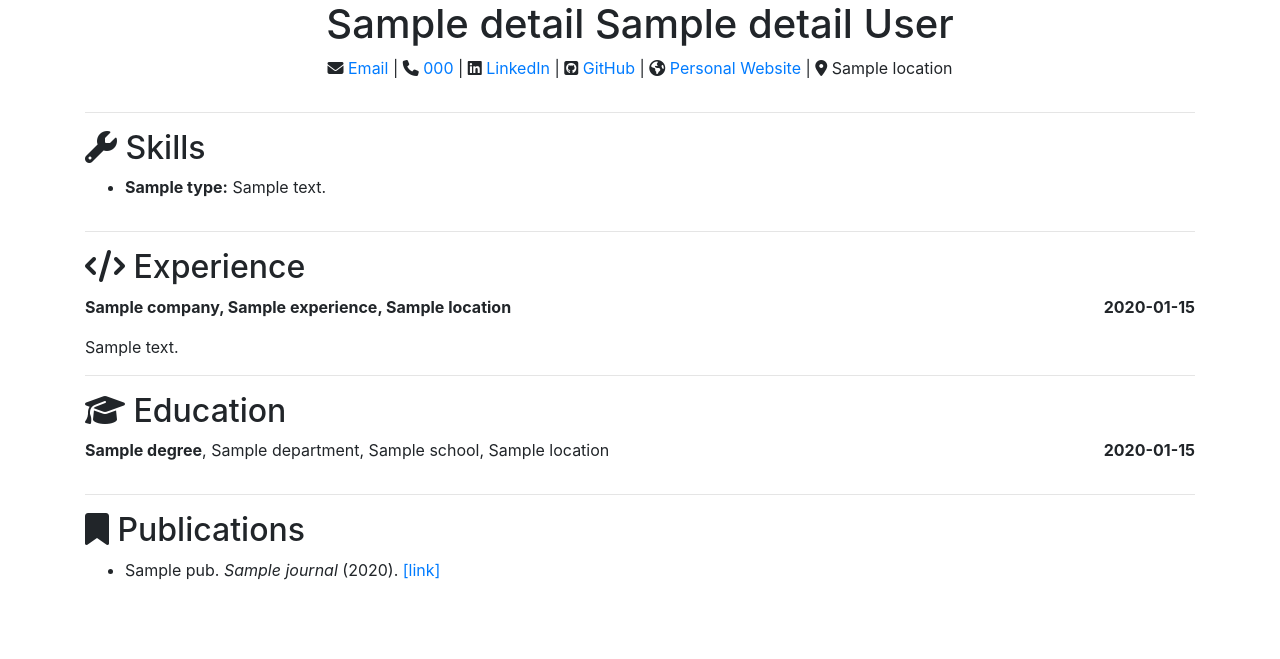
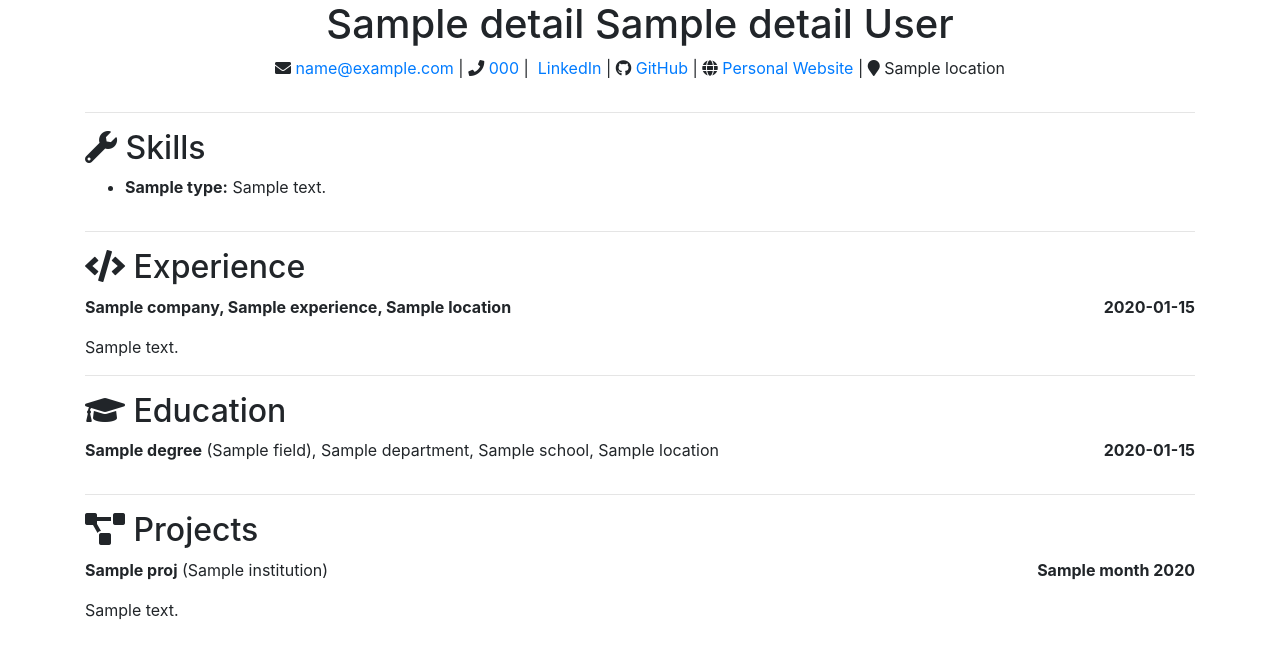
Before and after one commit to ericmjl/resume, a Flask app: template templates/resume.html.j2 in a window 1280 px wide. Shown: the top 659 px of the page. Run offline with Flask 2, Linux system fonts and the light colour scheme; the template is opened without the code that fills it: most values are stand-ins (such as "Sample title", 1, 10 or a date in 2020); some libraries are stand-ins or nearby versions.

Commit message:
updated template for Jixin's resume

```diff
--- a/templates/resume.html.j2
+++ b/templates/resume.html.j2
@@ -4,7 +4,7 @@
         <meta charset="utf-8">
         <!-- Bootstrap v4beta Imports -->
         <link rel="stylesheet" href="https://stackpath.bootstrapcdn.com/bootstrap/4.1.1/css/bootstrap.min.css" integrity="sha384-WskhaSGFgHYWDcbwN70/dfYBj47jz9qbsMId/iRN3ewGhXQFZCSftd1LZCfmhktB" crossorigin="anonymous">
-        <title>Eric J. Ma's Resume</title>
+        <title>{{ resume['details']['given_name'] }} {% if resume['details']['middle_name'] %} {{ resume['details']['middle_name'] }} {% endif %} {{ resume['details']['surname'] }} Resume</title>
     </head>
     <body>
         <div class="container">
@@ -19,15 +19,15 @@
                     </h1>
                     <p align="center">
                         <i class="fa fa-envelope" aria-hidden="true"></i>
-                        <a href="{{ resume['contact']['email']}}">Email</a>
+                        <a href="{{ resume['contact']['email']}}">{{ resume['contact']['email']}}</a>
                         |
                         <i class="fa fa-phone" aria-hidden="true"></i>
                         <a href="tel:{{ resume['contact']['phone'] }}">{{ resume['contact']['phone'] }}</a>
                         |
                         <i class="fa fa-linkedin-square" aria-hidden="true"></i>
-                        <a href="http://www.linkedin.com/in/yourusername">LinkedIn</a>
+                        <a href="http://www.linkedin.com/in/{{ resume['contact']['linkedin'] }}">LinkedIn</a>
                         |
-                        <i class="fa fa-github-square" aria-hidden="true"></i>
+                        <i class="fab fa-github"></i>
                         <a href="https://github.com/{{ resume['contact']['github'] }}">GitHub</a>
                         |
                         <i class="fa fa-globe" aria-hidden="true"></i>
@@ -96,7 +96,7 @@
                     {% for edu in resume['education'] %}
                         <div class="row" id="{{ edu['degree'] }}-row">
                             <div class="col-9">
-                                <p align="left"><b>{{ edu['degree'] }}</b>, {{ edu['department'] }}, {{ edu['school'] }}, {{ edu['location'] }}</p>
+                                <p align="left"><b>{{ edu['degree'] }}</b> ({{ edu['field'] }}), {{ edu['department'] }}, {{ edu['school'] }}, {{ edu['location'] }}</p>
                             </div>
                             <div class="col-3">
                                 <p align="right">
@@ -109,19 +109,36 @@
                 </div>
             </div>
             <hr>
-            <div class="row" id="publications-row">
-                <div class="col-12" id="publications-title-row">
-                    <h2><i class="fa fa-bookmark"></i> Publications</h2>
-                    <ul>
-                        {% for pub in resume['publications']|sort(attribute='year')|reverse %}
-                            <li>
-                                {{ pub['title'] }}. <i>{{ pub['journal'] }}</i>  ({{ pub['year'] }}). <a href="{{ pub['url'] }}">[link]</a>
-                            </li>
-                        {% endfor %}
-                    </ul>
+            <div class="row" id="projects-row">
+                <div class="col-12" id="projects-title-row">
+                    <h2>
+                        <i class="fas fa-project-diagram"></i>
+                        Projects
+                    </h2>
+                </div>
+                <div class="container">
+                    {% for proj in resume['projects'] %}
+                    <div class="row">
+                        <div class="col-9">
+                            <p align="left">
+                                <b>{{ proj['title'] }}</b>
+                                {% if proj['institution'] %}
+                                    ({{ proj['institution'] }})
+                                {% endif %}
+                            </p>
+                        </div>
+                        <div class="col-3">
+                            <p align="right"><b>{{ proj['month'] }} {{ proj['year'] }}</b></p>
+                        </div>
+                    </div>
+                    <div class="row">
+                        <div class="col-12">
+                            <p>{{ proj['description'] }}</p>
+                        </div>
+                    </div>
+                    {% endfor %}
                 </div>
             </div>
-
         </div>
     </body>
     <!-- Boostrap JS imports -->
@@ -130,5 +147,5 @@
     <script src="https://stackpath.bootstrapcdn.com/bootstrap/4.1.1/js/bootstrap.min.js" integrity="sha384-smHYKdLADwkXOn1EmN1qk/HfnUcbVRZyYmZ4qpPea6sjB/pTJ0euyQp0Mk8ck+5T" crossorigin="anonymous"></script>
 
     <!-- FontAwesome embed -->
-    <script src="https://use.fontawesome.com/cb9dbe8e41.js"></script>
+    <link rel="stylesheet" href="https://use.fontawesome.com/releases/v5.0.13/css/all.css" integrity="sha384-DNOHZ68U8hZfKXOrtjWvjxusGo9WQnrNx2sqG0tfsghAvtVlRW3tvkXWZh58N9jp" crossorigin="anonymous">
 </html>
```
